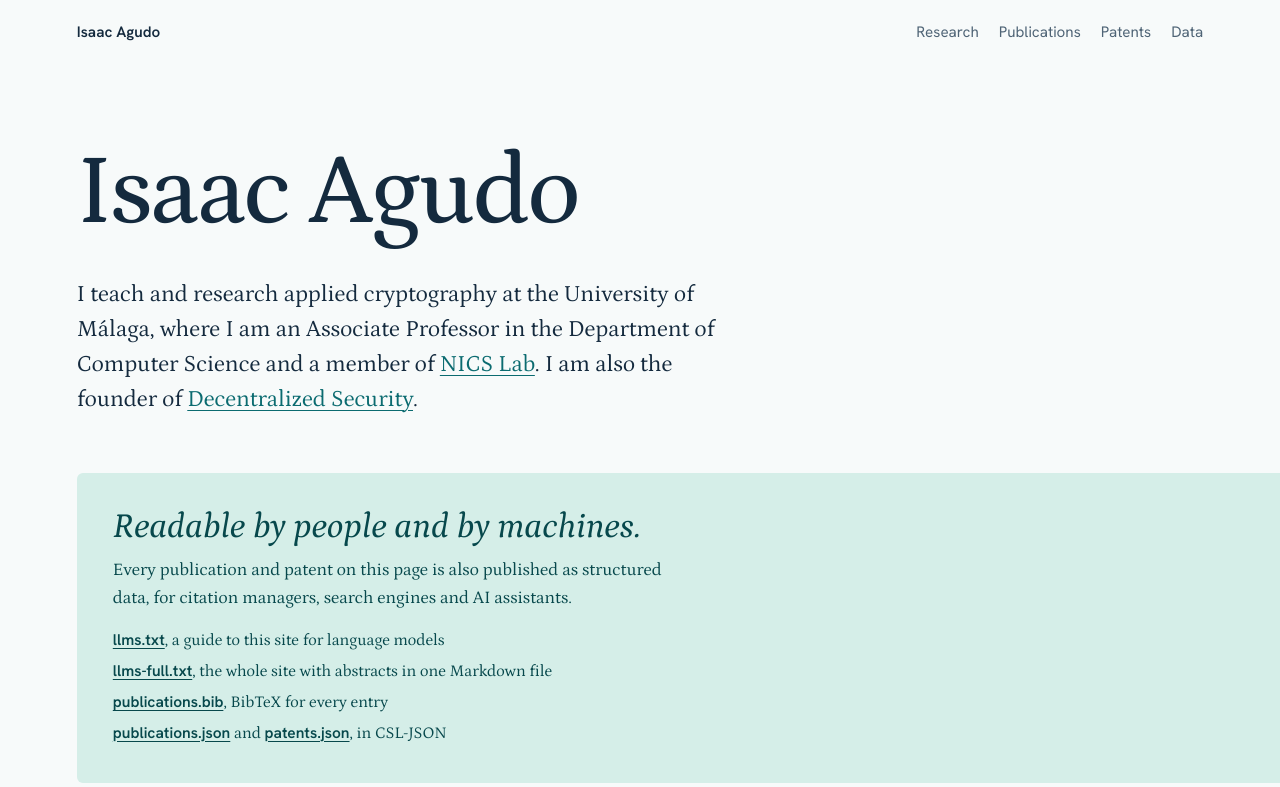
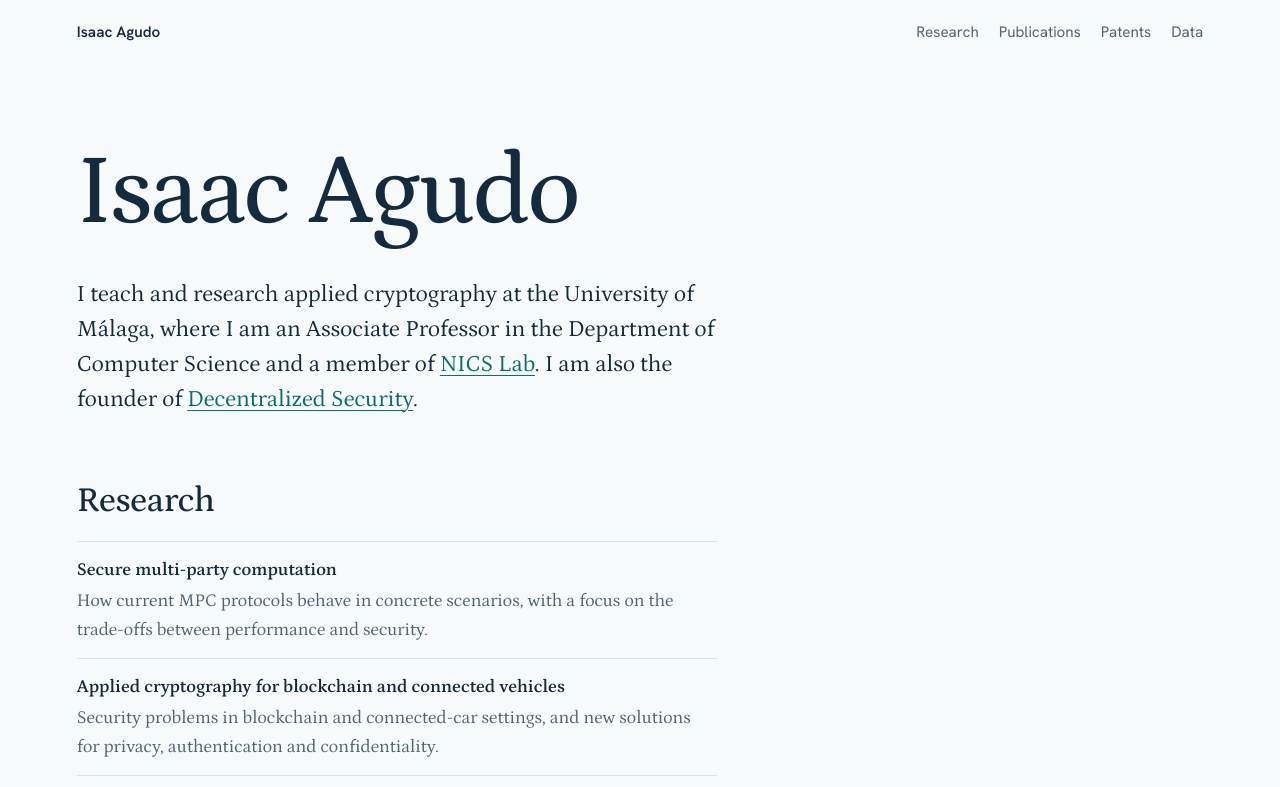
Before and after one commit to isaacagudo/isaacagudo.github.io, a plain HTML site: page index.html in a window 1280 px wide. Shown: the top 787 px of the page. Drawn offline with Linux system fonts and the light colour scheme.

Commit message:
Move the machine-readable note to the end and make it quieter
The sea-glass band and its decrypt animation are gone; the links to
llms.txt, BibTeX and CSL-JSON now sit in a short paragraph before the
footer.

Co-Authored-By: Claude Opus 5.5 <noreply@anthropic.com>
Claude-Session: https://claude.ai/code/session_01R4bpH7u3hqPBX2qobbaB9v

```diff
--- a/assets/decrypt.js
+++ /dev/null
@@ -1,51 +0,0 @@
-// One load-time moment: the status line resolves from hex "ciphertext" to plain text.
-(function () {
-  var el = document.querySelector("[data-decrypt]");
-  if (!el) return;
-  if (window.matchMedia && window.matchMedia("(prefers-reduced-motion: reduce)").matches) return;
-
-  var plain = el.textContent;
-  var hex = "0123456789abcdef";
-  var duration = 1300;   // ms until the last character settles
-  var lead = 250;        // ms of pure noise before the first character settles
-
-  // Wrap each letter in a span; spaces and the full stop stay as they are.
-  el.textContent = "";
-  var chars = [];
-  for (var i = 0; i < plain.length; i++) {
-    var c = plain.charAt(i);
-    if (c === " " || c === ".") {
-      el.appendChild(document.createTextNode(c));
-      continue;
-    }
-    var s = document.createElement("span");
-    s.className = "ch scr";
-    s.textContent = c;
-    el.appendChild(s);
-    chars.push({ node: s, at: lead + (i / plain.length) * (duration - lead) + Math.random() * 120 });
-  }
-
-  var start = null;
-  var last = -1000;
-  function frame(t) {
-    if (start === null) start = t;
-    var elapsed = t - start;
-    var pending = 0;
-    if (t - last > 45) {
-      last = t;
-      for (var j = 0; j < chars.length; j++) {
-        var ch = chars[j];
-        if (elapsed >= ch.at) {
-          if (ch.node.classList.contains("scr")) ch.node.classList.remove("scr");
-        } else {
-          pending++;
-          ch.node.setAttribute("data-n", hex.charAt((Math.random() * 16) | 0));
-        }
-      }
-    } else {
-      pending = 1;
-    }
-    if (pending > 0) requestAnimationFrame(frame);
-  }
-  requestAnimationFrame(frame);
-})();
--- a/assets/site.css
+++ b/assets/site.css
@@ -25,8 +25,8 @@
   --ink: #142A3E;        /* deep harbour navy */
   --slate: #4F6476;      /* secondary text */
   --sea: #0B6B70;        /* links and accents */
-  --sea-deep: #07484C;   /* text on the sea-glass band */
-  --glass: #D5EEE8;      /* fresh sea-glass tint */
+  --sea-deep: #07484C;   /* text on sea-glass backgrounds */
+  --glass: #D5EEE8;      /* fresh sea-glass tint, used behind code */
   --line: #D9E3E8;
 
   --serif: "Petrona", "Iowan Old Style", "Palatino Linotype", Georgia, serif;
@@ -127,46 +127,6 @@ h1 {
   margin: 0;
   font-size: clamp(1.2rem, 1.1rem + 0.5vw, 1.45rem);
   line-height: 1.5;
-}
-
-/* The sea-glass band: starts at the text column and runs off the right edge */
-.band {
-  margin: clamp(2.5rem, 7vh, 4rem) 0 0 var(--gutter);
-  padding: clamp(1.4rem, 3vw, 2.1rem) var(--gutter) clamp(1.5rem, 3vw, 2.2rem) clamp(1.25rem, 3vw, 2.25rem);
-  background: var(--glass);
-  border-radius: 6px 0 0 6px;
-  color: var(--sea-deep);
-}
-.band .status {
-  margin: 0 0 0.5rem;
-  max-width: 42rem;
-  font-style: italic;
-  font-weight: 450;
-  font-size: clamp(1.5rem, 1.2rem + 1.4vw, 2.2rem);
-  line-height: 1.2;
-}
-.band .note { margin: 0 0 0.75rem; max-width: 36rem; font-size: 1.1rem; }
-.band a { color: var(--sea-deep); }
-.data-links {
-  margin: 0;
-  padding: 0;
-  list-style: none;
-  font-size: 1.02rem;
-  max-width: 40rem;
-}
-.data-links li { padding: 0.15rem 0; }
-.data-links a { font-family: var(--sans); font-weight: 600; font-size: 0.95em; }
-
-/* Each letter keeps its real width while a random hex digit is drawn over it */
-.ch { position: relative; }
-.ch.scr { color: transparent; }
-.ch.scr::after {
-  content: attr(data-n);
-  position: absolute;
-  left: 50%;
-  top: 0;
-  transform: translateX(-50%);
-  color: var(--sea-deep);
 }
 
 /* Sections ----------------------------------------------------------------- */
@@ -372,14 +332,13 @@ h1 {
 
 @media (max-width: 40rem) {
   body { font-size: 1.0625rem; }
-  .band { border-radius: 4px 0 0 4px; }
   .year { grid-template-columns: minmax(0, 1fr); }
   .year-label { margin-bottom: 0; }
   .work .w-meta { display: none; }
 }
 
 @media print {
-  .site-header nav, .band, .skip { display: none; }
+  .site-header nav, .data-note, .skip { display: none; }
   .work .w-title { white-space: normal; }
   .block { padding-top: 1.5rem; }
   a { color: inherit; }
@@ -388,3 +347,22 @@ h1 {
 /* Supervised theses reuse the patent layout; their titles link to the thesis */
 .thesis .w-title a { color: var(--ink); text-decoration: none; }
 .thesis .w-title a:hover { color: var(--sea); text-decoration: underline; text-decoration-thickness: 1px; }
+
+/* Machine-readable note: last, small and quiet */
+.data-note { padding-top: clamp(2.5rem, 6vh, 3.5rem); }
+.data-note h2 {
+  font-family: var(--sans);
+  font-size: 0.95rem;
+  font-weight: 600;
+  letter-spacing: 0;
+  color: var(--slate);
+  margin: 0 0 0.35rem;
+}
+.data-note p {
+  margin: 0;
+  max-width: var(--measure);
+  font-family: var(--sans);
+  font-size: 0.9rem;
+  line-height: 1.6;
+  color: var(--slate);
+}
--- a/index.html
+++ b/index.html
@@ -3047,17 +3047,6 @@
       <p class="lede">I teach and research applied cryptography at the University of Málaga, where I am an Associate Professor in the Department of Computer Science and a member of <a href="https://www.nics.uma.es">NICS Lab</a>. I am also the founder of <a href="https://decentralizedsecurity.es">Decentralized Security</a>.</p>
     </div>
 
-    <section class="band" id="data" aria-labelledby="data-h">
-      <h2 id="data-h" class="status"><span class="sr-only">Readable by people and by machines.</span><span aria-hidden="true" data-decrypt>Readable by people and by machines.</span></h2>
-      <p class="note">Every publication and patent on this page is also published as structured data, for citation managers, search engines and AI assistants.</p>
-      <ul class="data-links">
-        <li><a href="/llms.txt">llms.txt</a>, a guide to this site for language models</li>
-        <li><a href="/llms-full.txt">llms-full.txt</a>, the whole site with abstracts in one Markdown file</li>
-        <li><a href="/publications.bib">publications.bib</a>, BibTeX for every entry</li>
-        <li><a href="/publications.json">publications.json</a> and <a href="/patents.json">patents.json</a>, in CSL-JSON</li>
-      </ul>
-    </section>
-
     <section class="block" id="research" aria-labelledby="research-h">
       <h2 id="research-h">Research</h2>
       <dl class="lines">
@@ -4088,11 +4077,15 @@
       <li>MSc in Mathematics, University of Málaga, 2002.</li>
       </ul>
     </section>
+
+    <section class="block data-note" id="data" aria-labelledby="data-h">
+      <h2 id="data-h">Readable by people and by machines</h2>
+      <p>Every publication and patent on this page is also published as structured data for citation managers, search engines and AI assistants: <a href="/llms.txt">llms.txt</a>, <a href="/llms-full.txt">llms-full.txt</a> with every abstract in one file, <a href="/publications.bib">BibTeX</a>, and CSL-JSON for <a href="/publications.json">publications</a> and <a href="/patents.json">patents</a>.</p>
+    </section>
   </main>
   <footer class="site-footer">
     <nav aria-label="Research profiles" class="profiles"><a href="https://orcid.org/0000-0002-2911-2300">ORCID</a> <a href="https://scholar.google.com/citations?user=JGd3lHkAAAAJ">Google Scholar</a> <a href="https://dblp.org/pid/23/6961.html">DBLP</a> <a href="https://www.scopus.com/authid/detail.uri?authorId=8881544100">Scopus</a> <a href="https://www.webofscience.com/wos/author/record/L-1785-2014">Web of Science</a> <a href="https://openalex.org/A5053752266">OpenAlex</a> <a href="https://www.nics.uma.es/isaac">NICS Lab</a> <a href="https://portaldelainvestigacion.uma.es/investigadores/1241243">UMA research portal</a> <a href="https://github.com/isaacagudo">GitHub</a></nav>
     <p>© 2026 Isaac Agudo. Last updated <time datetime="2026-11-21">November 2026</time>.</p>
   </footer>
-  <script src="/assets/decrypt.js" defer></script>
 </body>
 </html>
```
Also changed, not shown: 1 other file.
